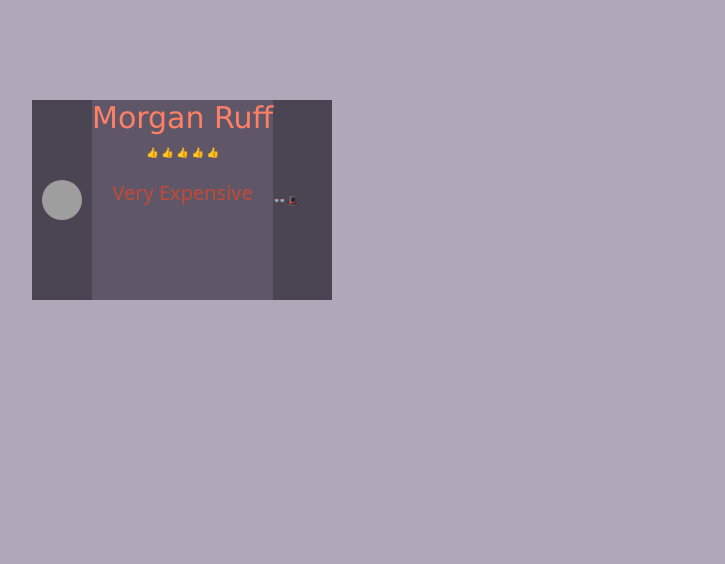
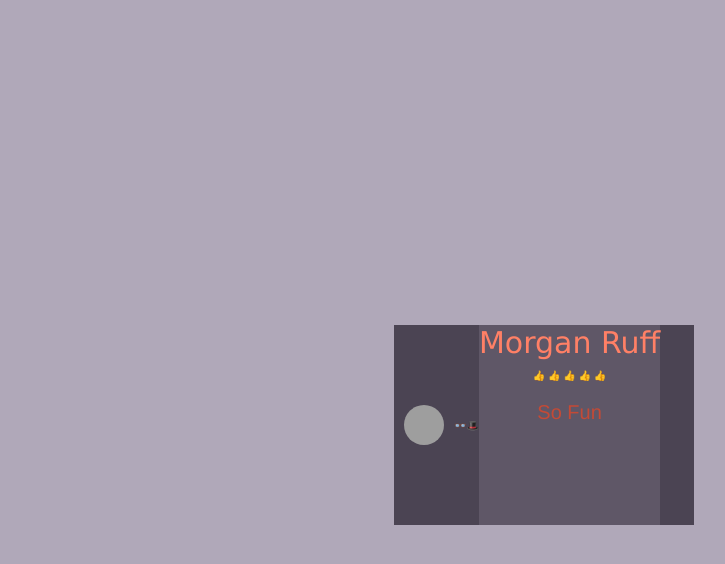
Before and after one commit to morganruff/flexbox-grid-responsive-design-lab, a plain HTML site: page index.html in a window 1280 px wide. Shown: the whole page, without its empty margins (96-821 px from the left). Drawn offline with Linux system fonts and the light colour scheme; grey boxes are pictures that could not be loaded.

Commit message:
emojis on left

```diff
--- a/css/style.css
+++ b/css/style.css
@@ -23,44 +23,55 @@ html {
   body {
     display: grid;
     background-color: #B0A8B9;
-    font-family: system-ui, -apple-system, BlinkMacSystemFont, "Segoe UI",
-      Roboto, Oxygen-Sans, Ubuntu, Cantarell, "Helvetica Neue", sans-serif;
+    font-family: "Helvetica Neue";
     margin: 0;
     justify-content: center;
     align-items: center;
-    grid-template-columns: 10% 10% 10% 10% 10% 10% 10% 10% 10% 10%;
-    grid-template-rows: 10% 10% 10% 10% 10% 10% 10% 10% 10% 10%;
     min-height: 100vh;
+    grid-template-columns: 30 px 40px 30px;
+    grid-template-rows: 50px 30px auto;
+    grid-template-areas:
+        "name name"
+        "img content"
+        "contact content"
   }
 
   main {
+    grid-area: main;
     display: flex;
     height: 200px;
     width: 300px;
     background-color: #4B4453;
     flex-direction: row;
-    justify-content: flex-start;
+    justify-content: stretch;
     align-items: center;
     grid-column: 2 / 5;
     grid-row: 2 / 5;
     text-align: center;
+    /* grid-template-columns: 30% 40% 30%;
+    grid-template-rows: auto auto auto;
+    grid-template-areas: "img header"
+                         "contact  content"; */
   }
 
   main > img{
     border-radius: 50%;
     border: 10px;
     margin: 10px 10px;
-    align-items: stretch;
+    align-items: normal;
+    grid-area: img;
   }
 
   #content {
     background-color: #5f5767;
-    grid-column: 3 / 5;
+    grid-area: content;
     height: 200px;
+    justify-content: flex-end;
   }
 
   #contact {
       display: flex;
+      grid-area: contact;
       align-items: bottom;
       justify-content: center;
   }
@@ -69,6 +80,7 @@ html {
     color: #FF8066;
     font-family:'Lucida Sans', 'Lucida Sans Regular', 'Lucida Grande', 'Lucida Sans Unicode', Geneva, Verdana, sans-serif;
     font-size: 3rem;
+    grid-area: header;
   }
 
   #price {
--- a/index.html
+++ b/index.html
@@ -11,15 +11,16 @@
 <body>
     <main>
         <img src="https://picsum.photos/40/" alt="A randomly generated placeholder">
-        <section id="content">
-            <header>Morgan Ruff</header>
-            <p>👍 👍 👍 👍 👍 </p>
-            <p id="price">Very Expensive</footer>
-            </section>
-        </section>
         <section id="contact">
             <p id="glass">👓</p>
             <p id="hat">🎩</p>
+        </section>
+        <section id="content">
+            <header id="name">Morgan Ruff</header>
+            <p>👍 👍 👍 👍 👍 </p>
+            <p id="price">So Fun</footer>
+        </section>
+
     </main>
 </body>
 </html>
```
